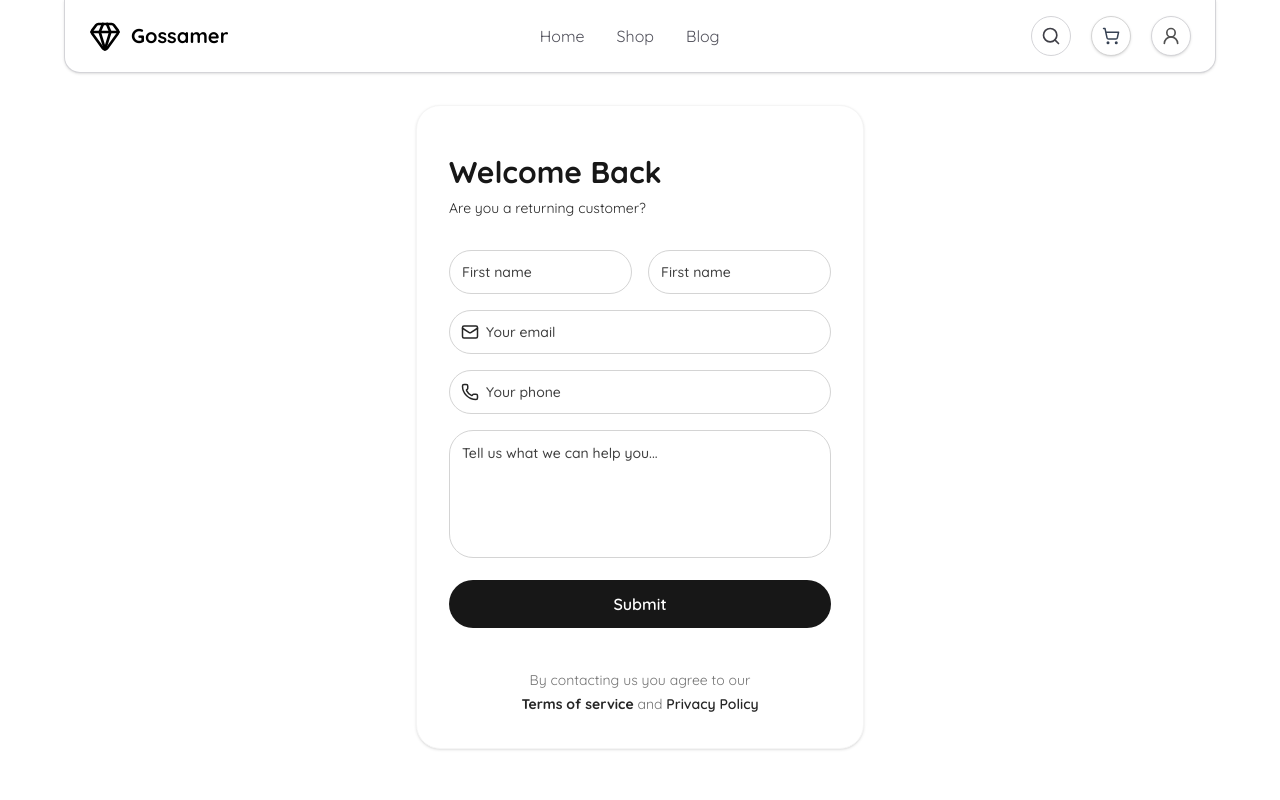
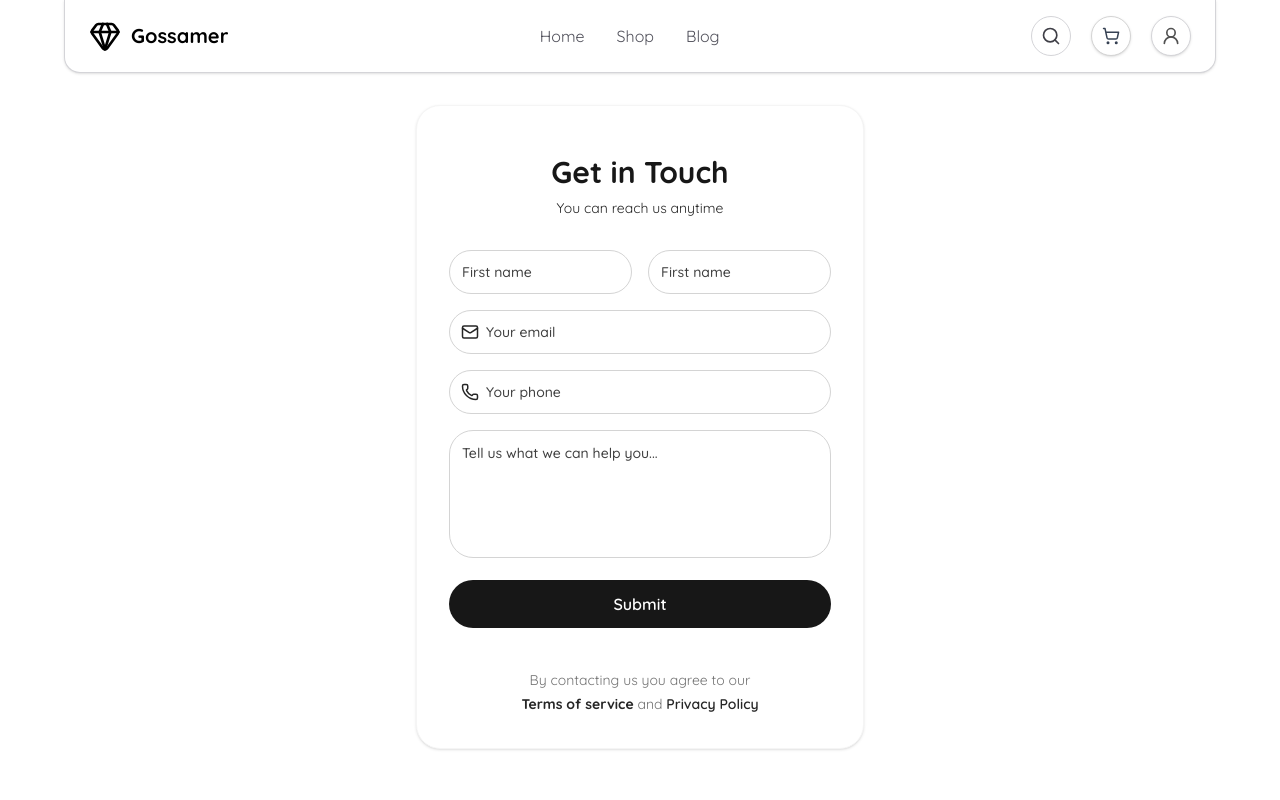
Before and after one commit to defosu-dev/gossamer, a Next.js app: page /contact-us in a window 1280 px wide. Shown: the top 800 px of the page. Built offline with nearby package versions, Linux system fonts and the light colour scheme; no server answers.

Commit message:
chore: update text in ContactUsForm

```diff
--- a/src/app/contact-us/_components/ContactUsForm/ContactsUsForm.tsx
+++ b/src/app/contact-us/_components/ContactUsForm/ContactsUsForm.tsx
@@ -63,8 +63,8 @@ function ContactUsForm() {
       )}
       noValidate
     >
-      <h2 className={cn('text-3xl font-bold', 'mt-4')}>Welcome Back</h2>
-      <p className={cn('text-sm text-neutral-800', 'mt-2')}>Are you a returning customer?</p>
+      <h2 className={cn('text-center text-3xl font-bold', 'mt-4')}>Get in Touch</h2>
+      <p className={cn('text-center text-sm text-neutral-800', 'mt-2')}>You can reach us anytime</p>
       <div className="mt-8 flex w-full flex-col gap-4">
         <div className="flex w-full flex-col items-center gap-4 sm:flex-row">
           <form.Field name="firstName">
```
